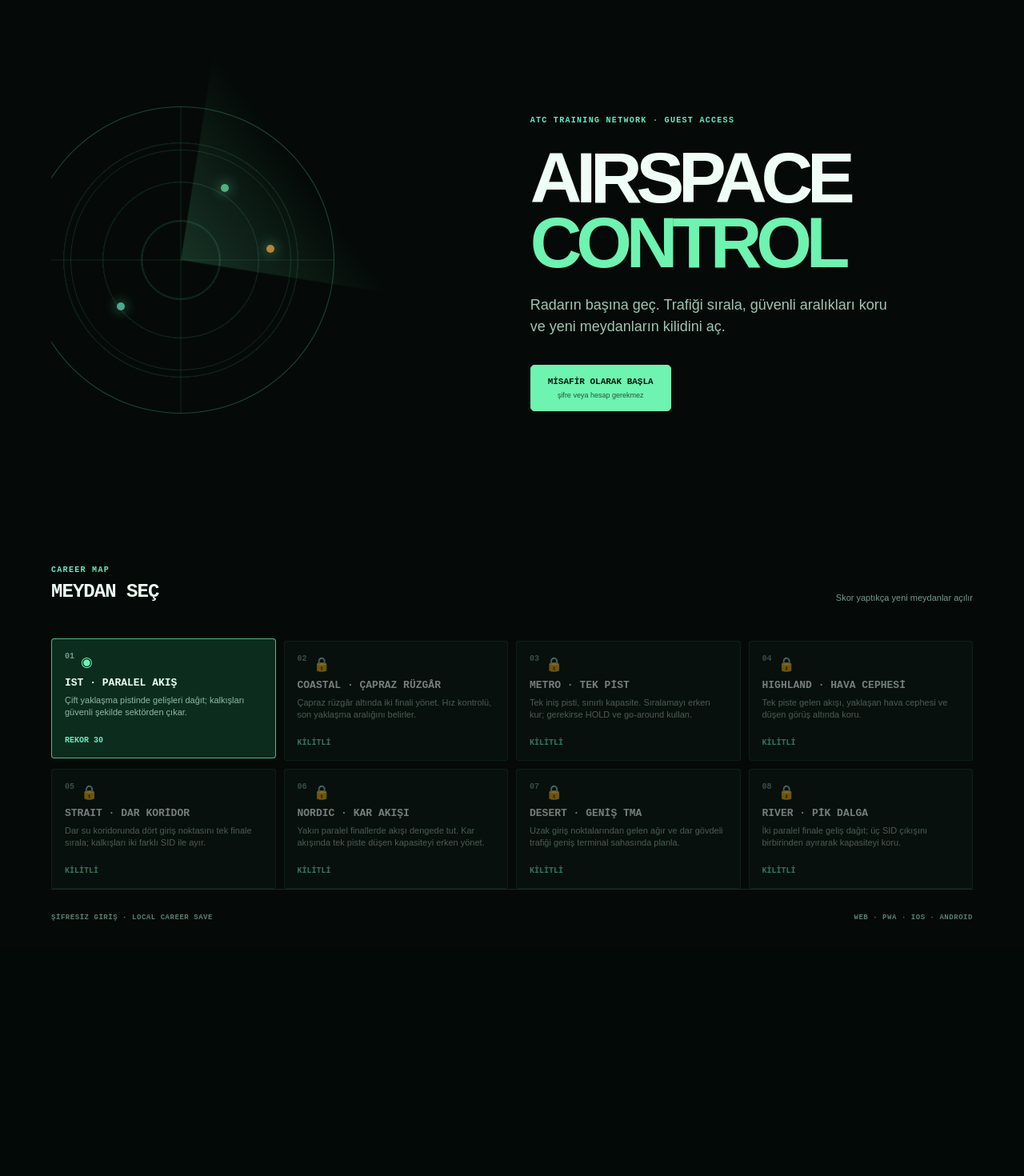
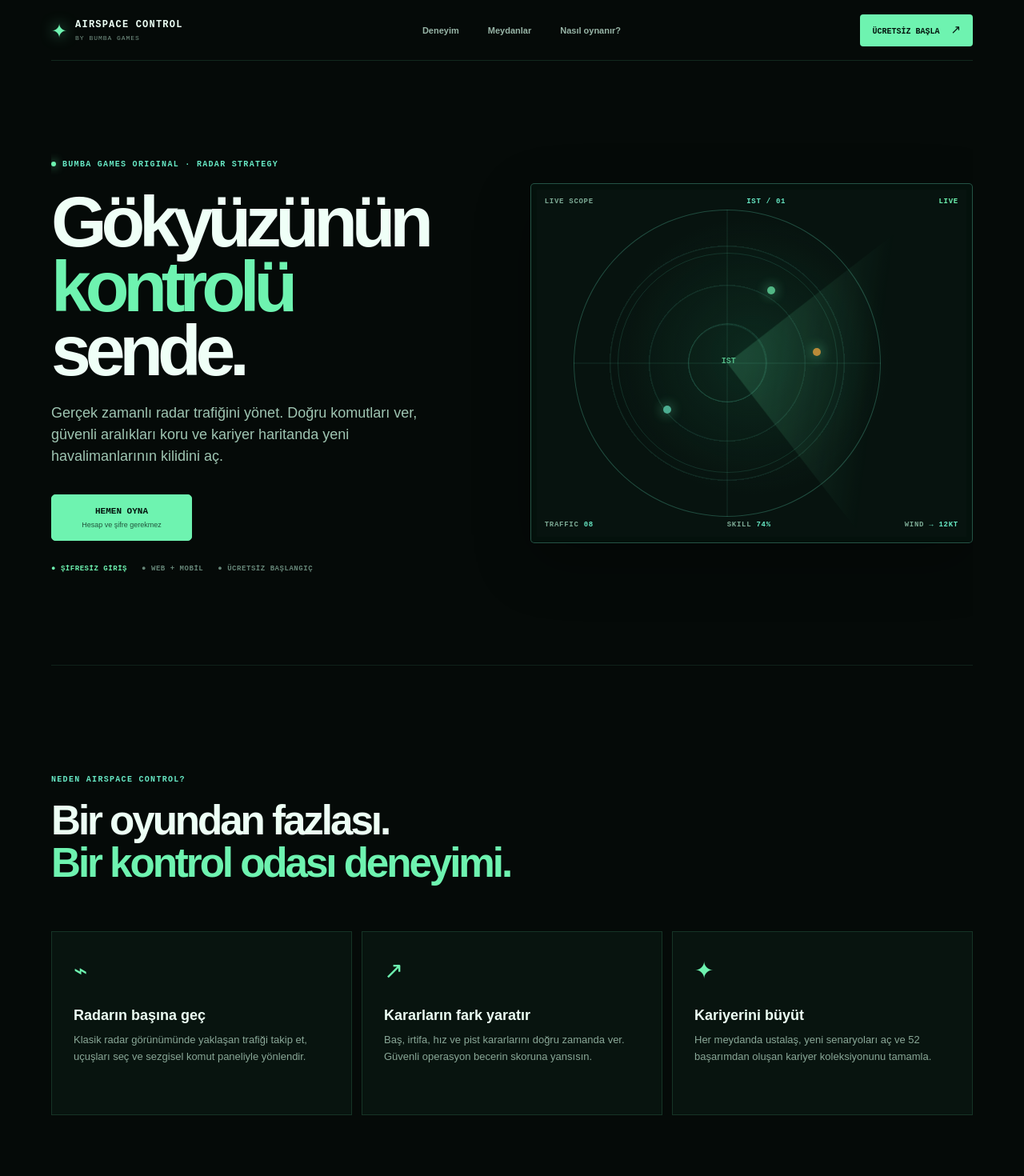
Before and after one commit to bugrabilim/atc, a React (Vite) app: page / in a window 1280 px wide. Shown: the top 1470 px of the page at 80% size. Before the commit the page ends 1186 px from the top, so only its background shows below. Built offline with nearby package versions, Linux system fonts and the light colour scheme.

Commit message:
feat: redesign product landing page

```diff
--- a/src/ui/LandingPage.tsx
+++ b/src/ui/LandingPage.tsx
@@ -12,45 +12,27 @@ interface LandingPageProps {
 }
 
 export function LandingPage({ scenarios, selectedScenario, unlockedScenarioIds, scenarioBestScores, savedSession, onStart, onResume }: LandingPageProps) {
+  const firstUnlocked = scenarios.find((item) => unlockedScenarioIds.includes(item.id as ScenarioId)) ?? selectedScenario;
   return (
     <main className="landing-page">
-      <section className="landing-hero" aria-labelledby="landing-title">
-        <div className="landing-hero__radar" aria-hidden="true">
-          <span className="landing-hero__sweep" />
-          <i /><i /><i />
-        </div>
-        <div className="landing-hero__copy">
-          <span className="landing-kicker">ATC TRAINING NETWORK · GUEST ACCESS</span>
-          <h1 id="landing-title">AIRSPACE<br /><em>CONTROL</em></h1>
-          <p>Radarın başına geç. Trafiği sırala, güvenli aralıkları koru ve yeni meydanların kilidini aç.</p>
-          <div className="landing-actions">
-            {savedSession ? <button type="button" className="landing-primary" onClick={onResume}>VARDİYAYA DEVAM ET <small>kayıtlı trafik</small></button> : null}
-            <button type="button" className={savedSession ? 'landing-secondary' : 'landing-primary'} onClick={() => onStart(selectedScenario)}>MİSAFİR OLARAK BAŞLA <small>şifre veya hesap gerekmez</small></button>
-          </div>
-        </div>
+      <nav className="landing-nav" aria-label="Ana menü">
+        <a className="landing-brand" href="#top" aria-label="Airspace Control ana sayfa"><span className="landing-brand__mark">✦</span><span><strong>AIRSPACE CONTROL</strong><small>BY BUMBA GAMES</small></span></a>
+        <div className="landing-nav__links"><a href="#experience">Deneyim</a><a href="#airports">Meydanlar</a><a href="#how">Nasıl oynanır?</a></div>
+        <button type="button" className="landing-nav__cta" onClick={() => onStart(firstUnlocked)}>ÜCRETSİZ BAŞLA <span>↗</span></button>
+      </nav>
+
+      <section id="top" className="landing-hero" aria-labelledby="landing-title">
+        <div className="landing-hero__copy"><span className="landing-kicker"><i /> BUMBA GAMES ORIGINAL · RADAR STRATEGY</span><h1 id="landing-title">Gökyüzünün<br /><em>kontrolü</em><br />sende.</h1><p className="landing-hero__lead">Gerçek zamanlı radar trafiğini yönet. Doğru komutları ver, güvenli aralıkları koru ve kariyer haritanda yeni havalimanlarının kilidini aç.</p><div className="landing-actions">{savedSession ? <button type="button" className="landing-primary" onClick={onResume}>VARDİYAYA DEVAM ET <small>Kayıtlı oturumun hazır</small></button> : null}<button type="button" className={savedSession ? 'landing-secondary' : 'landing-primary'} onClick={() => onStart(firstUnlocked)}>HEMEN OYNA <small>Hesap ve şifre gerekmez</small></button></div><div className="landing-proof"><span>● ŞİFRESİZ GİRİŞ</span><span>● WEB + MOBİL</span><span>● ÜCRETSİZ BAŞLANGIÇ</span></div></div>
+        <div className="landing-hero__visual" aria-label="Radar ekranı ön izlemesi"><div className="landing-hero__visual-top"><span>LIVE SCOPE</span><b>IST / 01</b><span className="live-dot">LIVE</span></div><div className="landing-hero__radar" aria-hidden="true"><span className="landing-hero__sweep" /><i /><i /><i /><b>IST</b></div><div className="landing-hero__visual-bottom"><span>TRAFFIC <b>08</b></span><span>SKILL <b>74%</b></span><span>WIND <b>→ 12KT</b></span></div></div>
       </section>
 
-      <section className="airport-selector" aria-labelledby="airport-title">
-        <div className="airport-selector__heading">
-          <div><span className="landing-kicker">CAREER MAP</span><h2 id="airport-title">MEYDAN SEÇ</h2></div>
-          <span className="airport-selector__hint">Skor yaptıkça yeni meydanlar açılır</span>
-        </div>
-        <div className="airport-grid">
-          {scenarios.map((scenario, index) => {
-            const unlocked = unlockedScenarioIds.includes(scenario.id as ScenarioId);
-            const score = scenarioBestScores[scenario.id] ?? 0;
-            return (
-              <button key={scenario.id} type="button" disabled={!unlocked} className={`airport-card${scenario.id === selectedScenario.id ? ' is-selected' : ''}${!unlocked ? ' is-locked' : ''}`} onClick={() => unlocked && onStart(scenario)}>
-                <span className="airport-card__number">{String(index + 1).padStart(2, '0')}</span>
-                <span className="airport-card__mark" aria-hidden="true">{unlocked ? '◉' : '🔒'}</span>
-                <span className="airport-card__body"><strong>{scenario.label}</strong><small>{scenario.briefing}</small></span>
-                <span className="airport-card__score">{unlocked ? `REKOR ${score}` : 'KİLİTLİ'}</span>
-              </button>
-            );
-          })}
-        </div>
-      </section>
-      <footer className="landing-footer"><span>ŞİFRESİZ GİRİŞ · LOCAL CAREER SAVE</span><span>WEB · PWA · IOS · ANDROID</span></footer>
+      <section id="experience" className="landing-section landing-experience" aria-labelledby="experience-title"><div className="landing-section__heading"><span className="landing-kicker">NEDEN AIRSPACE CONTROL?</span><h2 id="experience-title">Bir oyundan fazlası.<br /><em>Bir kontrol odası deneyimi.</em></h2></div><div className="landing-feature-grid"><article className="landing-feature"><span className="landing-feature__icon">⌁</span><h3>Radarın başına geç</h3><p>Klasik radar görünümünde yaklaşan trafiği takip et, uçuşları seç ve sezgisel komut paneliyle yönlendir.</p></article><article className="landing-feature"><span className="landing-feature__icon">↗</span><h3>Kararların fark yaratır</h3><p>Baş, irtifa, hız ve pist kararlarını doğru zamanda ver. Güvenli operasyon becerin skoruna yansısın.</p></article><article className="landing-feature"><span className="landing-feature__icon">✦</span><h3>Kariyerini büyüt</h3><p>Her meydanda ustalaş, yeni senaryoları aç ve 52 başarımdan oluşan kariyer koleksiyonunu tamamla.</p></article></div></section>
+
+      <section id="airports" className="landing-section landing-airports" aria-labelledby="airport-title"><div className="landing-section__heading landing-section__heading--row"><div><span className="landing-kicker">CAREER MAP · 08 MEYDAN</span><h2 id="airport-title">İlk vardiyanı seç.</h2></div><p>Skor yaptıkça haritan genişler.<br />Her meydan yeni bir meydan okuma.</p></div><div className="airport-grid">{scenarios.map((scenario, index) => { const unlocked = unlockedScenarioIds.includes(scenario.id as ScenarioId); const score = scenarioBestScores[scenario.id] ?? 0; return <button key={scenario.id} type="button" disabled={!unlocked} className={`airport-card${scenario.id === selectedScenario.id ? ' is-selected' : ''}${!unlocked ? ' is-locked' : ''}`} onClick={() => unlocked && onStart(scenario)}><span className="airport-card__number">{String(index + 1).padStart(2, '0')}</span><span className="airport-card__mark" aria-hidden="true">{unlocked ? '◉' : '🔒'}</span><span className="airport-card__body"><strong>{scenario.label}</strong><small>{scenario.briefing}</small></span><span className="airport-card__score">{unlocked ? `REKOR ${score}` : 'SKORLA AÇILIR'}</span></button>; })}</div></section>
+
+      <section id="how" className="landing-section landing-how" aria-labelledby="how-title"><div className="landing-section__heading"><span className="landing-kicker">ÜÇ ADIMDA BAŞLA</span><h2 id="how-title">Kural basit.<br /><em>Ustalık sende.</em></h2></div><div className="landing-steps"><div><b>01</b><h3>Trafiği gör</h3><p>Radar ekranındaki her uçuşun yönünü, irtifasını ve hızını oku.</p></div><div><b>02</b><h3>Komutunu ver</h3><p>Uçağı seç, gerçek ATC komutlarıyla rotasını ve yaklaşmasını yönet.</p></div><div><b>03</b><h3>Güvenli bitir</h3><p>Çakışmaları önle, inişleri tamamla ve bir sonraki meydanın kilidini aç.</p></div></div></section>
+
+      <footer className="landing-footer"><div className="landing-footer__brand"><span className="landing-brand__mark">✦</span><span><strong>BUMBA GAMES</strong><small>PLAY WITH PURPOSE.</small></span></div><div className="landing-footer__meta"><span>AIRSPACE CONTROL © 2026</span><span>ŞİFRESİZ GİRİŞ · LOCAL CAREER SAVE</span><span>WEB · PWA · IOS · ANDROID</span></div></footer>
     </main>
   );
 }
```
